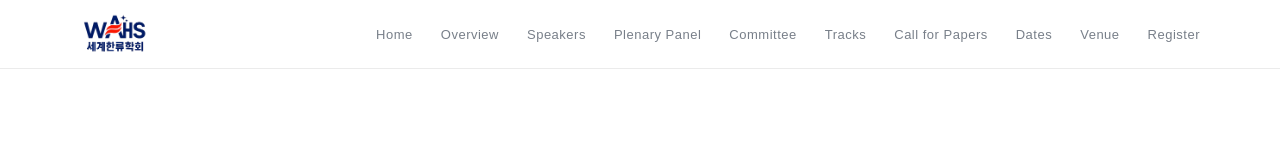
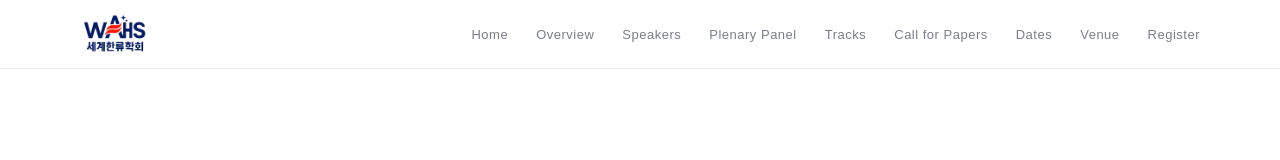
Before and after one commit to willfadeneva/WAHS, a Next.js app: page /2026/history in a window 1280 px wide. Shown: the top 160 px of the page. Built offline with nearby package versions, Linux system fonts and the light colour scheme.

Commit message:
Remove Our Team from /2026, keep only on homepage

```diff
--- a/src/app/[year]/page.tsx
+++ b/src/app/[year]/page.tsx
@@ -11,7 +11,6 @@ import Venue from '@/components/Venue';
 import Publications from '@/components/Publications';
 import CTA from '@/components/CTA';
 import Footer from '@/components/Footer';
-import Committee from '@/components/Committee';
 import ScrollReveal from '@/components/ScrollReveal';
 
 type Congress = {
@@ -86,7 +85,6 @@ export default async function CongressPage({ params }: { params: Promise<{ year:
       <div className="wave-divider" />
       <Overview congress={congress} />
       <Speakers speakers={speakers} />
-      <Committee />
       <Tracks tracks={congress.tracks} />
       <section className="submissions" id="submissions">
         <div className="section-inner reveal" style={{ textAlign: 'center' }}>
--- a/src/components/Nav.tsx
+++ b/src/components/Nav.tsx
@@ -21,7 +21,6 @@ export default function Nav({ year }: { year: number }) {
           <li><a href={`/${year}#overview`} onClick={() => setOpen(false)}>Overview</a></li>
           <li><a href={`/${year}#speakers`} onClick={() => setOpen(false)}>Speakers</a></li>
           <li><a href={`/${year}#plenary`} onClick={() => setOpen(false)}>Plenary Panel</a></li>
-          <li><a href={`/${year}#committee`} onClick={() => setOpen(false)}>Committee</a></li>
           <li><a href={`/${year}#tracks`} onClick={() => setOpen(false)}>Tracks</a></li>
           <li><Link href={`/${year}/submissions`} onClick={() => setOpen(false)}>Call for Papers</Link></li>
           <li><a href={`/${year}#dates`} onClick={() => setOpen(false)}>Dates</a></li>
```
